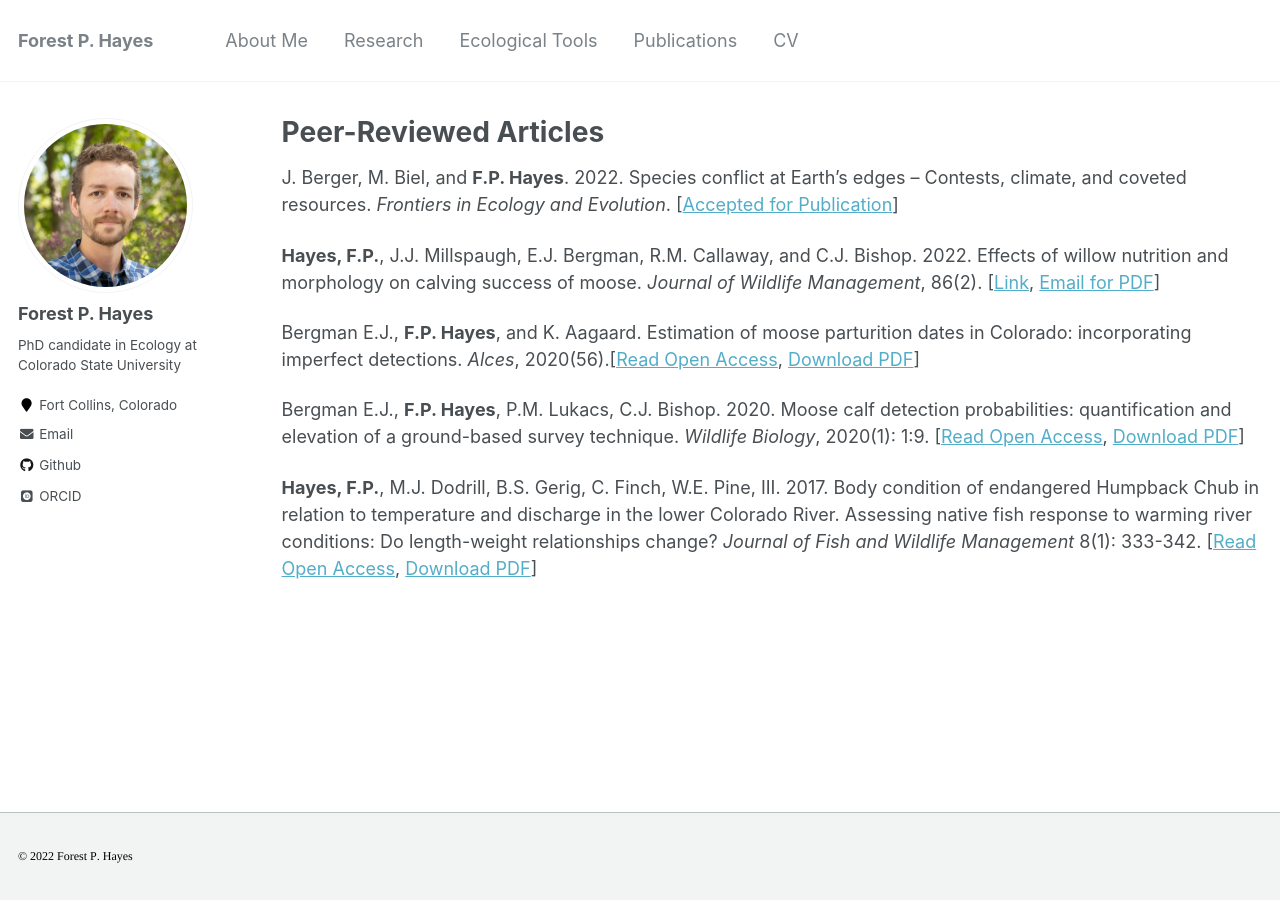
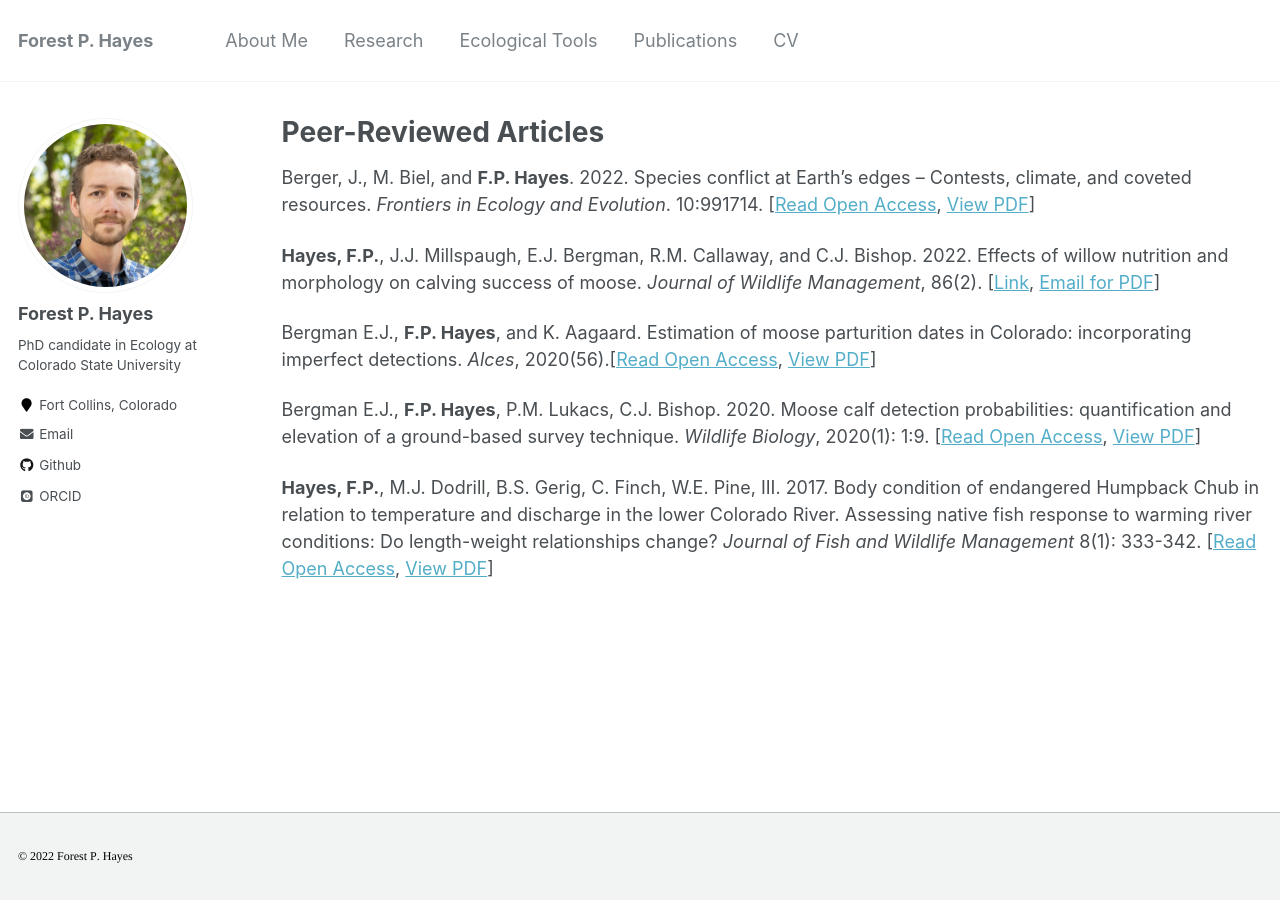
Before and after one commit to foresthayes/foresthayes.github.io, a Jekyll site: the page built from _pages/publications.md, in a window 1280 px wide. Built offline with Jekyll 4.4.1, drawn with Linux system fonts in a browser that asks for light colours; some web fonts are replaced.

Commit message:
Update publications

```diff
--- a/_pages/publications.md
+++ b/_pages/publications.md
@@ -5,13 +5,13 @@ permalink: /publications/
 author_profile: true
 ---
 
-J. Berger, M. Biel, and **F.P. Hayes**. 2022. Species conflict at Earth’s edges – Contests, climate, and coveted resources. *Frontiers in Ecology and Evolution*. \[[Accepted for Publication](https://www.frontiersin.org/articles/10.3389/fevo.2022.991714)\]
+Berger, J., M. Biel, and **F.P. Hayes**. 2022. Species conflict at Earth’s edges – Contests, climate, and coveted resources. *Frontiers in Ecology and Evolution*. 10:991714. \[[Read Open Access](https://www.frontiersin.org/articles/10.3389/fevo.2022.991714), <a href="./2022_Berger et al_contests.pdf">View PDF</a>\]
 
 **Hayes, F.P.**, J.J. Millspaugh, E.J. Bergman, R.M. Callaway, and C.J. Bishop. 2022. Effects of willow nutrition and morphology on calving success of moose. *Journal of Wildlife Management*, 86(2). \[[Link](https://doi.org/10.1002/jwmg.22175), <a href="mailto:forest.hayes@colostate.edu?subject=Request for PDF - Effects of willow on moose calving success">Email for PDF</a>\]
 
-Bergman E.J., **F.P. Hayes**, and K. Aagaard. Estimation of moose parturition dates in Colorado: incorporating imperfect detections. *Alces*, 2020(56).\[[Read Open Access](https://alcesjournal.org/index.php/alces/article/view/277), <a href="./2020_bergman_parturition.pdf" download="2020_bergman_parturition">Download PDF</a>\]
+Bergman E.J., **F.P. Hayes**, and K. Aagaard. Estimation of moose parturition dates in Colorado: incorporating imperfect detections. *Alces*, 2020(56).\[[Read Open Access](https://alcesjournal.org/index.php/alces/article/view/277), <a href="./2020_Bergman et al_parturition.pdf">View PDF</a>\]
 
 
-Bergman E.J., **F.P. Hayes**, P.M. Lukacs, C.J. Bishop. 2020. Moose calf detection probabilities: quantification and elevation of a ground-based survey technique. *Wildlife Biology*, 2020(1): 1:9. \[[Read Open Access](https://doi.org/10.2981/wlb.00599), <a href="./bergman_2020_CalfDetection.pdf" download="bergman_2020_CalfDetection">Download PDF</a>\]
+Bergman E.J., **F.P. Hayes**, P.M. Lukacs, C.J. Bishop. 2020. Moose calf detection probabilities: quantification and elevation of a ground-based survey technique. *Wildlife Biology*, 2020(1): 1:9. \[[Read Open Access](https://doi.org/10.2981/wlb.00599), <a href="./2020_Bergman et al_calf detection.pdf">View PDF</a>\]
 
-**Hayes, F.P.**, M.J. Dodrill, B.S. Gerig, C. Finch, W.E. Pine, III. 2017. Body condition of endangered Humpback Chub in relation to temperature and discharge in the lower Colorado River. Assessing native fish response to warming river conditions: Do length-weight relationships change? *Journal of Fish and Wildlife Management* 8(1): 333-342. \[[Read Open Access](https://doi.org/10.3996/062014-JFWM-047), <a href="./2017_hayes_HumpbackChubCondition.pdf" download="2017_hayes_HumpbackChubCondition">Download PDF</a>\]
+**Hayes, F.P.**, M.J. Dodrill, B.S. Gerig, C. Finch, W.E. Pine, III. 2017. Body condition of endangered Humpback Chub in relation to temperature and discharge in the lower Colorado River. Assessing native fish response to warming river conditions: Do length-weight relationships change? *Journal of Fish and Wildlife Management* 8(1): 333-342. \[[Read Open Access](https://doi.org/10.3996/062014-JFWM-047), <a href="./2017_Hayes et al_Humpback Chub condition.pdf">View PDF</a>\]
```
Also changed, not shown: 16 other files.
